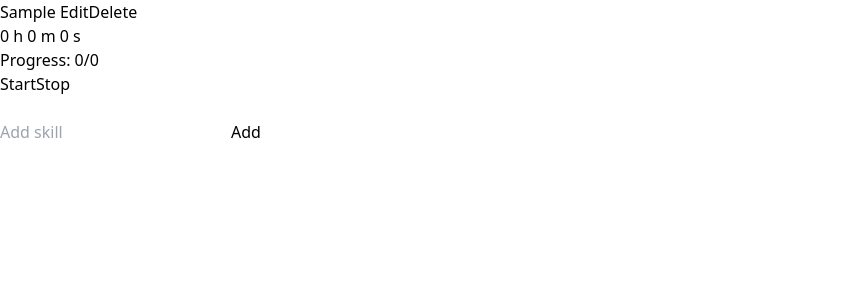
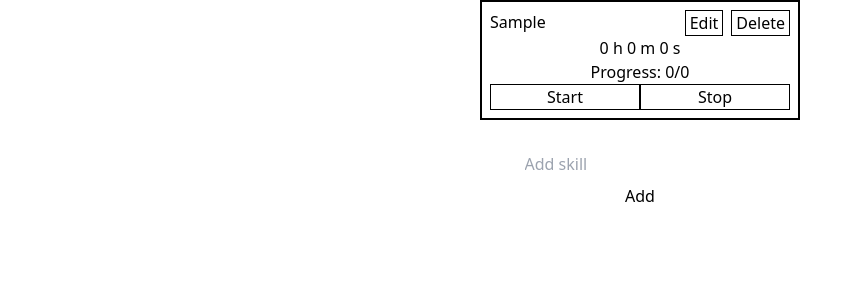
Before and after one commit to hansjunodev/skill-tracker, a Next.js app: page / in a window 1280 px wide. Both pictures are taken after typing "Sample" into the empty fields and a click on the button "Add". Shown: the top 300 px of the page, without its empty margins (0-863 px from the left). Built offline with nearby package versions, Linux system fonts and the light colour scheme.

Commit message:
feat: add basic styling

```diff
--- a/src/components/SkillCard.tsx
+++ b/src/components/SkillCard.tsx
@@ -1,6 +1,7 @@
 import { Skill, SkillsAction, SkillsActionType } from "@/types/skill";
 import { toTimeObject } from "@/utils/utils";
 import { useState, useEffect, useRef, Dispatch } from "react";
+import classNames from "classnames";
 
 interface SkillCardProps {
   skill: Skill;
@@ -44,11 +45,25 @@ export default function SkillCard({
   }
 
   return (
-    <div>
-      <div>
-        {content}{" "}
-        <button onClick={handleEditClick}>{isEditing ? "Save" : "Edit"}</button>
+    <div
+      className={classNames(
+        "flex w-full max-w-xs flex-col border-2 border-solid border-black p-2",
+        {
+          "bg-green-100": skill.isRunning,
+          "bg-white": !skill.isRunning,
+        }
+      )}
+    >
+      <div className="flex space-x-2">
+        <div className="flex-1">{content} </div>
         <button
+          className="border border-solid border-black bg-white px-1 text-black hover:bg-gray-50"
+          onClick={handleEditClick}
+        >
+          {isEditing ? "Save" : "Edit"}
+        </button>
+        <button
+          className="border border-solid border-black bg-white px-1 text-black hover:bg-gray-50"
           onClick={() =>
             dispatch({
               type: SkillsActionType.DELETE_SKILL,
@@ -59,24 +74,28 @@ export default function SkillCard({
           Delete
         </button>
       </div>
-      <div>{timeString} </div>
-      <div>
+      <div className="text-center">{timeString} </div>
+      <div className="text-center">
         Progress: {skill.currentEffort}/{skill.goalEFfort}
       </div>
+      <div className="flex">
         <button
-        onClick={(e) =>
+          className="flex-1 border border-solid border-black bg-white text-black hover:bg-gray-50"
+          onClick={() =>
             dispatch({ type: SkillsActionType.START, payload: skill.id })
           }
         >
           Start
         </button>
         <button
-        onClick={(e) =>
+          className="flex-1 border border-solid border-black bg-white text-black hover:bg-gray-50"
+          onClick={() =>
             dispatch({ type: SkillsActionType.STOP, payload: skill.id })
           }
         >
           Stop
         </button>
       </div>
+    </div>
   );
 }
--- a/src/pages/index.tsx
+++ b/src/pages/index.tsx
@@ -108,7 +108,7 @@ export default function Home(): JSX.Element {
         <meta name="viewport" content="width=device-width, initial-scale=1" />
         <link rel="icon" href="/favicon.ico" />
       </Head>
-      <main>
+      <main className="flex flex-col items-center space-y-2">
         {state.map((skill) => (
           <SkillCard key={skill.id} skill={skill} dispatch={dispatch} />
         ))}
```
Lines whose indentation alone changed are shown as unchanged.
